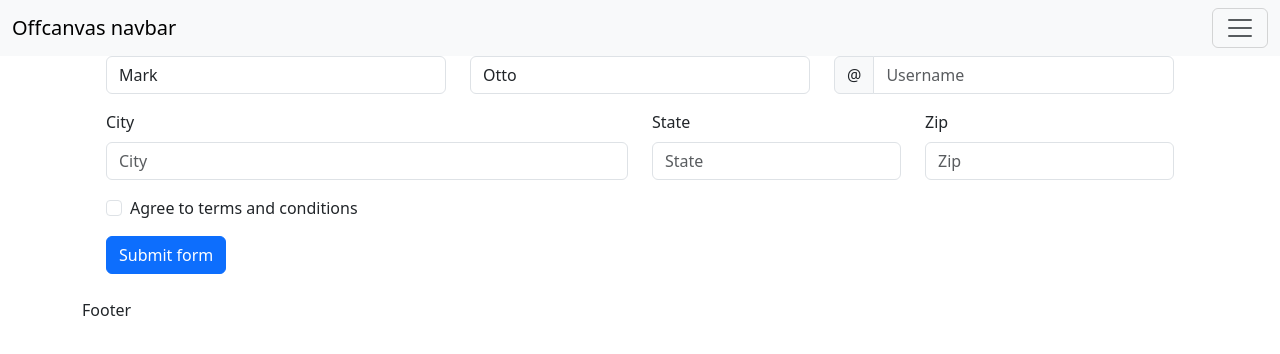
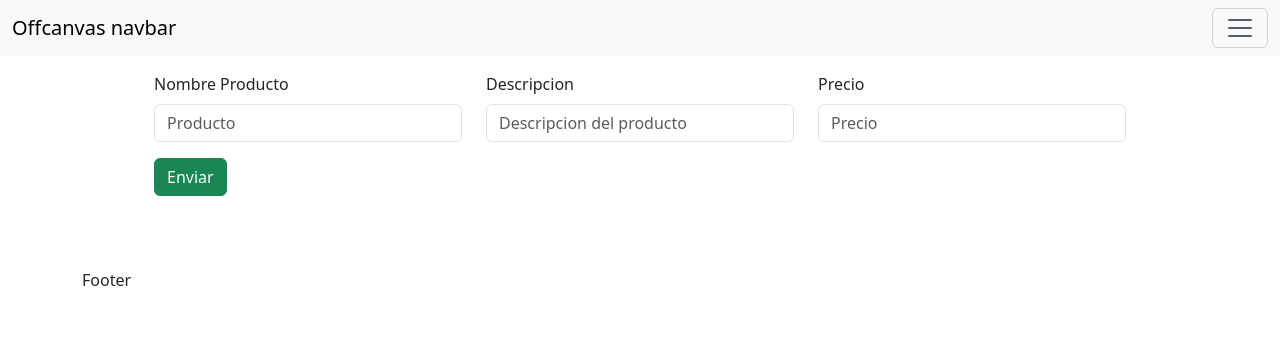
Before and after one commit to danydevtest1/4TOB, a React (Create React App) app: page /formulario in a window 1280 px wide. Shown: the top 354 px of the page. Built offline with nearby package versions, Linux system fonts and the light colour scheme.

Commit message:
Formulario

```diff
--- a/src/components/Menu/Menu.js
+++ b/src/components/Menu/Menu.js
@@ -4,8 +4,8 @@ import { Link } from "react-router-dom";
 export function Menu() {
   return (
     <nav className="navbar bg-body-tertiary fixed-top">
-      <div class="container-fluid">
-        <Link class="navbar-brand" to="/">
+      <div className="container-fluid">
+        <Link className="navbar-brand" to="/">
           Offcanvas navbar
         </Link>
         <button
--- a/src/components/productos/FormProductos/FormProductos.js
+++ b/src/components/productos/FormProductos/FormProductos.js
@@ -1,80 +1,59 @@
-import React from 'react'
-import{Button,Col, Form, InputGroup,Row }  from 'react-bootstrap';
+import {useState} from "react";
+import { Button, Col, Form, InputGroup, Row } from "react-bootstrap";
 
-export  function FormProductos() {
+export function FormProductos() {
+  const [datos, setDatos] = useState([]);
+
+  const onChange=(e)=>{
+    const {name,value}=e.target;
+    setDatos({...datos, [name]:value})
+  }
+
+const onSubmit=(e)=>{
+  e.preventDefault();
+  console.log(datos);
+
+}
+
+
   return (
-    <div className='p-3'>
-    <Form noValidate>
+    <div className="p-5">
+      <Form onSubmit={onSubmit}>
         <Row className="mb-3">
-        <Form.Group as={Col} md="4" controlId="validationCustom01">
-          <Form.Label>First name</Form.Label>
+          <Form.Group as={Col} sm="12" md="6" xl="4">
+            <Form.Label>Nombre Producto</Form.Label>
+            <Form.Control
+             name="nombre"
+            type="text"
+            placeholder="Producto"
+            onChange={onChange}
+            />
+          </Form.Group>
+          <Form.Group as={Col} sm="12" md="6" xl="4">
+            <Form.Label>Descripcion</Form.Label>
             <Form.Control
               required
               type="text"
-            placeholder="First name"
-            defaultValue="Mark"
+              name="descripcion"
+              onChange={onChange}
+              placeholder="Descripcion del producto"
             />
-          <Form.Control.Feedback>Looks good!</Form.Control.Feedback>
           </Form.Group>
-        <Form.Group as={Col} md="4" controlId="validationCustom02">
-          <Form.Label>Last name</Form.Label>
+          <Form.Group as={Col} sm="12" md="6" xl="4">
+            <Form.Label>Precio</Form.Label>
+            <InputGroup>
               <Form.Control
-            required
-            type="text"
-            placeholder="Last name"
-            defaultValue="Otto"
+              type="number"
+              placeholder="Precio"
+              name="precio"
+              onChange={onChange}
                />
-          <Form.Control.Feedback>Looks good!</Form.Control.Feedback>
-        </Form.Group>
-        <Form.Group as={Col} md="4" controlId="validationCustomUsername">
-          <Form.Label>Username</Form.Label>
-          <InputGroup hasValidation>
-            <InputGroup.Text id="inputGroupPrepend">@</InputGroup.Text>
-            <Form.Control
-              type="text"
-              placeholder="Username"
-              aria-describedby="inputGroupPrepend"
-              required
-            />
-            <Form.Control.Feedback type="invalid">
-              Please choose a username.
-            </Form.Control.Feedback>
             </InputGroup>
           </Form.Group>
         </Row>
-      <Row className="mb-3">
-        <Form.Group as={Col} md="6" controlId="validationCustom03">
-          <Form.Label>City</Form.Label>
-          <Form.Control type="text" placeholder="City" required />
-          <Form.Control.Feedback type="invalid">
-            Please provide a valid city.
-          </Form.Control.Feedback>
-        </Form.Group>
-        <Form.Group as={Col} md="3" controlId="validationCustom04">
-          <Form.Label>State</Form.Label>
-          <Form.Control type="text" placeholder="State" required />
-          <Form.Control.Feedback type="invalid">
-            Please provide a valid state.
-          </Form.Control.Feedback>
-        </Form.Group>
-        <Form.Group as={Col} md="3" controlId="validationCustom05">
-          <Form.Label>Zip</Form.Label>
-          <Form.Control type="text" placeholder="Zip" required />
-          <Form.Control.Feedback type="invalid">
-            Please provide a valid zip.
-          </Form.Control.Feedback>
-        </Form.Group>
-      </Row>
-      <Form.Group className="mb-3">
-        <Form.Check
-          required
-          label="Agree to terms and conditions"
-          feedback="You must agree before submitting."
-          feedbackType="invalid"
-        />
-      </Form.Group>
-      <Button type="submit">Submit form</Button>
+
+        <Button variant="success" type="submit">Enviar</Button>
       </Form>
     </div>
-  )
+  );
 }
--- a/src/layouts/Layout.js
+++ b/src/layouts/Layout.js
@@ -10,7 +10,7 @@ export function Layout({ children }) {
       <div className="init">
         <Menu />
       </div>
-      <div className="body p-2">{children}</div>
+      <div className="body p-4">{children}</div>
       <div className="footer">
         <Footer />
       </div>
```
Lines whose indentation alone changed are shown as unchanged.
